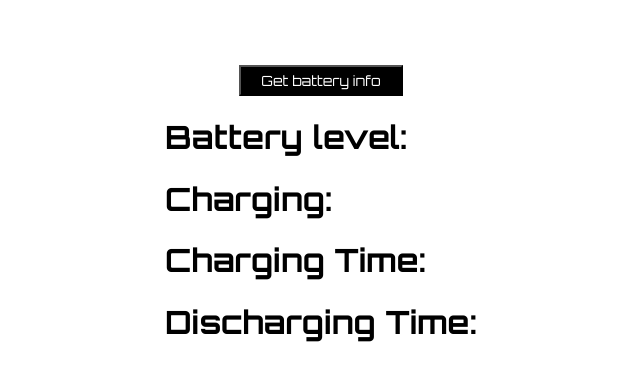
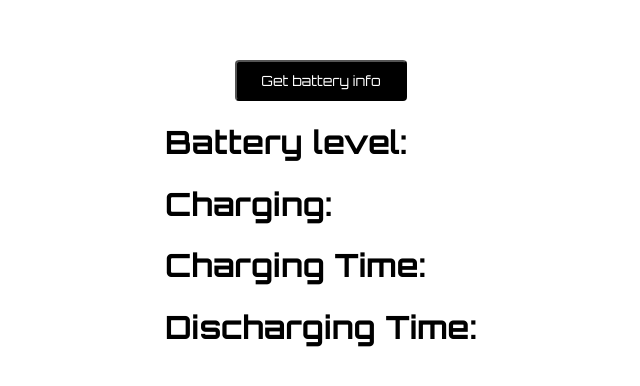
Before and after one commit to HenryAgu/Battery-Manager, a plain HTML site: page index.html in a window 1280 px wide. Shown: the part 194-580 px from the top of the page, without its empty margins (319-959 px from the left). Drawn offline with Linux system fonts and the light colour scheme.

Commit message:
fix: battery level logic

```diff
--- a/index.html
+++ b/index.html
@@ -57,7 +57,7 @@
       }
 
       const updateBatteryLevel = () => {
-        const level = battery.level * 100;
+        const level = Math.round(battery.level * 100);
         batteryLevel.innerHTML = `${level}%`;
 
         if (level > 50) {
--- a/style.css
+++ b/style.css
@@ -18,6 +18,7 @@ button{
     color: #fff;
     font-size: 14px;
     font-family: "Orbitron", sans-serif;
-    padding: 5px 20px;
+    padding: 10px 24px;
+    border-radius: 4px;
     cursor: pointer;
 }
```
